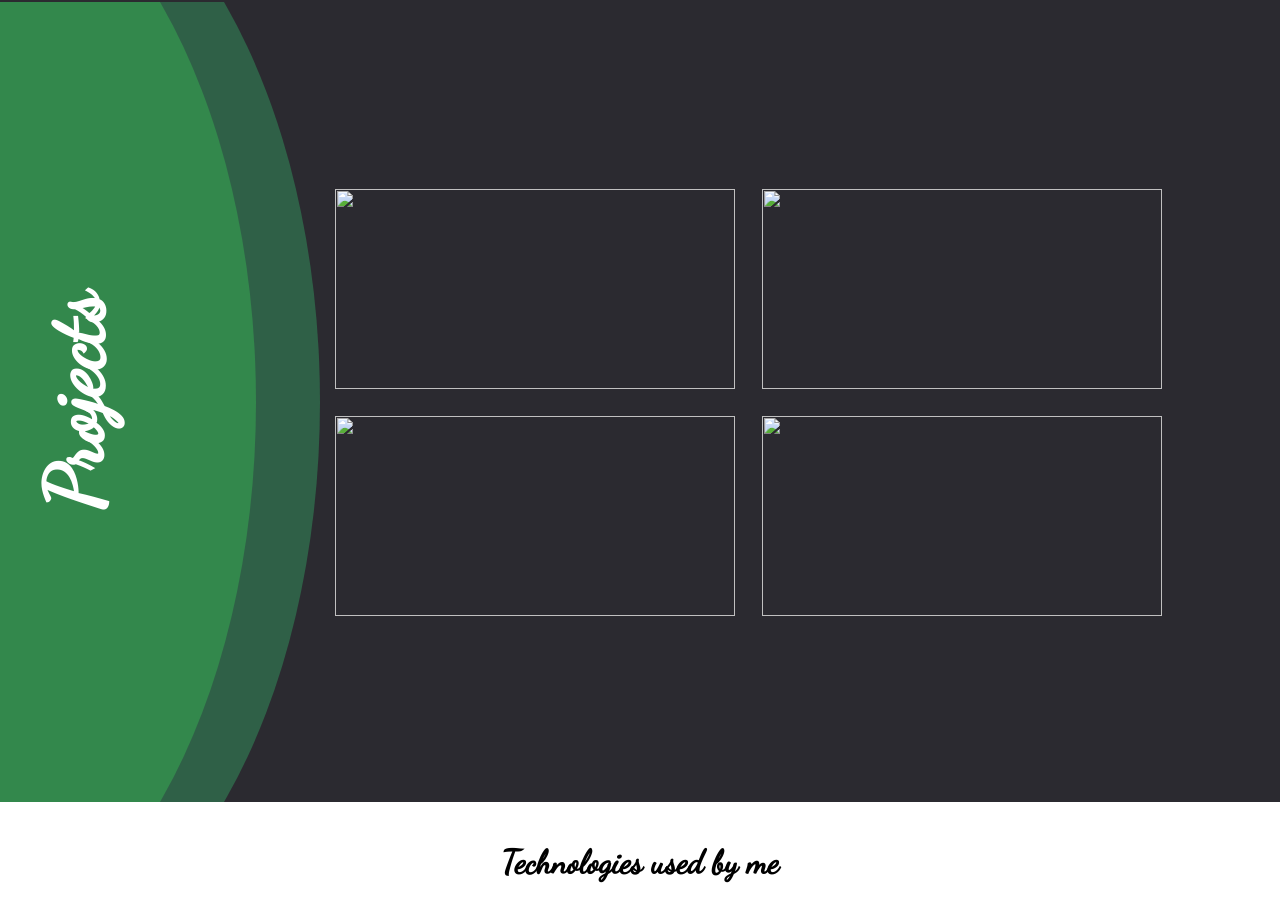
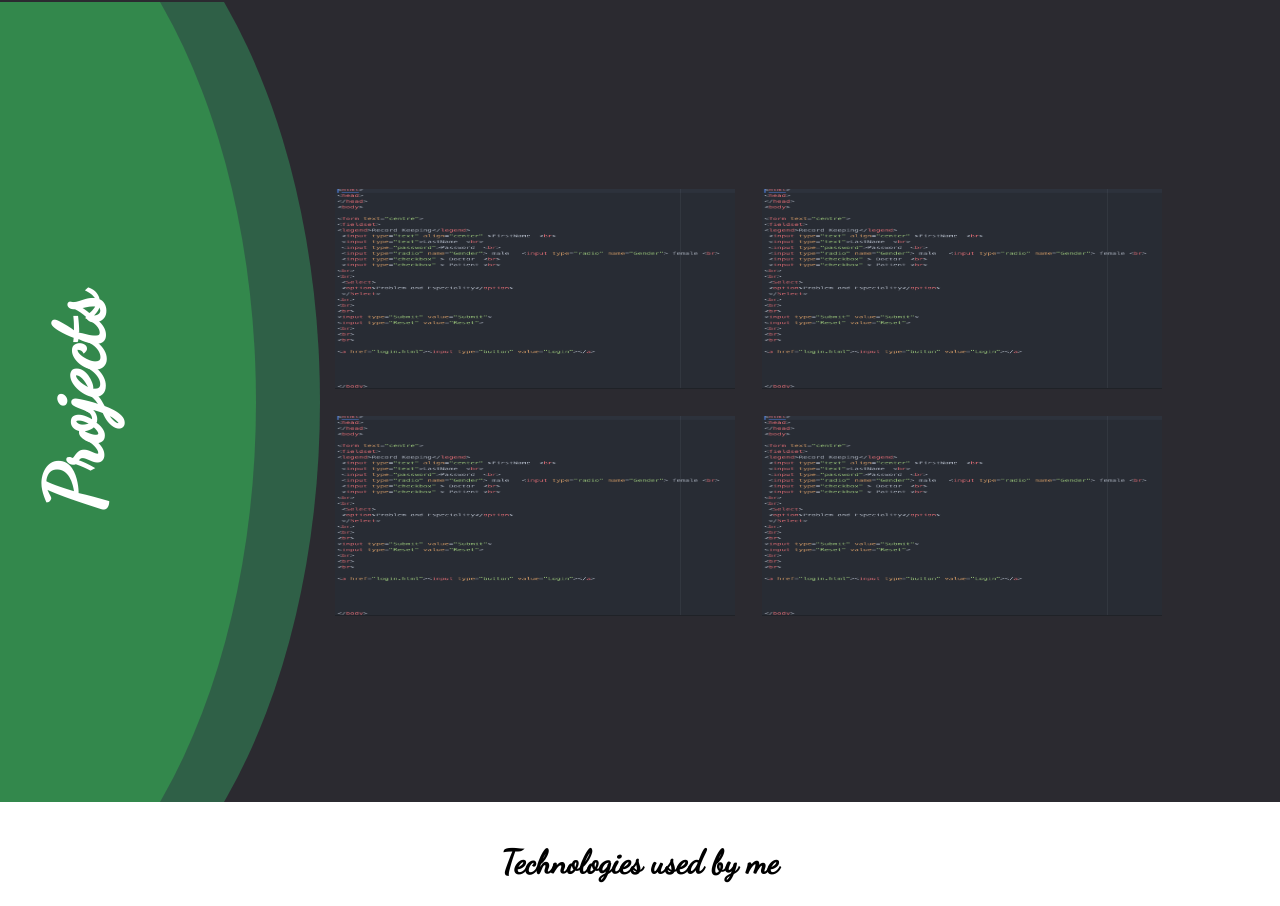
Before and after one commit to rahul10122000/rahul10122000.github.io, a plain HTML site: page index.html in a window 1280 px wide. Shown: the part 1417-2323 px from the top of the page. Drawn offline with nearby package versions, Linux system fonts and the light colour scheme.

Commit message:
Update index.html

```diff
--- a/index.html
+++ b/index.html
@@ -3,7 +3,7 @@
 <head>
 	<meta charset="UTF-8">
 	<title>Rahul Jangra</title>
-	<link rel="icon" href="img/myself.jpg" type="image/icon type">
+	<link rel="icon" href="myself.jpg" type="image/icon type">
 	<meta name="viewport" content="width=device-width,initial-scale=1">
 	<link rel="stylesheet" href="style.css">
 	<link href="https://fonts.googleapis.com/css?family=Dancing+Script|Great+Vibes" rel="stylesheet">
@@ -51,13 +51,13 @@
 				<tr>
 					<td>
 						<div class="block">
-							<a href="https://github.com/rahul10122000?tab=repositories"><img src="img/blood.png" alt=""></a>
+							<a href="https://github.com/rahul10122000?tab=repositories"><img src="blood.png" alt=""></a>
 							<div class="blacklayer"></div>
 						</div>
 					</td>
 					<td>
 						<div class="block">
-							<a href="https://github.com/rahul10122000?tab=repositories"><img src="img/blood.png" alt=""></a>
+							<a href="https://github.com/rahul10122000?tab=repositories"><img src="blood.png" alt=""></a>
 							<div class="blacklayer"></div>
 						</div>
 					</td>
@@ -65,13 +65,13 @@
 				<tr>
 					<td>
 						<div class="block">
-							<a href="https://github.com/rahul10122000?tab=repositories"><img src="img/blood.png" alt=""></a>
+							<a href="https://github.com/rahul10122000?tab=repositories"><img src="blood.png" alt=""></a>
 							<div class="blacklayer"></div>
 						</div>
 					</td>
 					<td>
 						<div class="block">
-							<a href="https://github.com/rahul10122000?tab=repositories"><img src="img/blood.png" alt=""></a>
+							<a href="https://github.com/rahul10122000?tab=repositories"><img src="blood.png" alt=""></a>
 							<div class="blacklayer"></div>
 						</div>
 					</td>
```
